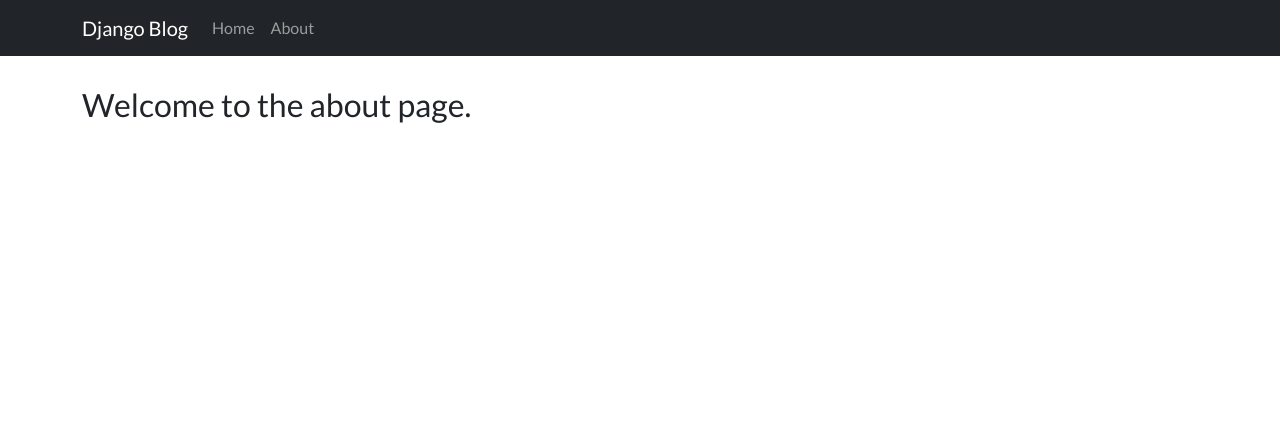
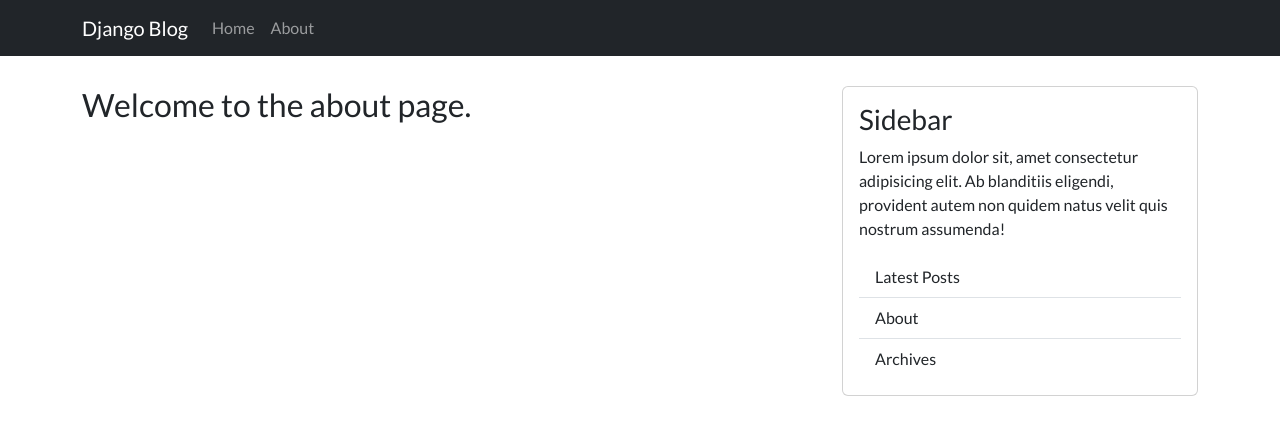
Before and after one commit to lpasiak/django-blog, a Django app: template blog/templates/blog/about.html in a window 1280 px wide. Shown: the top 435 px of the page. Run offline with Django 5.2, Linux system fonts and the light colour scheme; the template is opened without the code that fills it, so the values that code supplies are empty.

Commit message:
Added sidebar and prettier posts

```diff
--- a/blog/templates/blog/base.html
+++ b/blog/templates/blog/base.html
@@ -38,7 +38,27 @@
     </nav>
 
     <main class="container">
-    {% block content %}{% endblock %}
+        <div class="row">
+            <!-- Main content area -->
+            <div class="col-md-8">
+                {% block content %}{% endblock %}
+            </div>
+
+            <!-- Sidebar -->
+            <div class="col-md-4">
+                <div class="card">
+                    <div class="card-body">
+                        <h3 class="card-title">Sidebar</h3>
+                        <p class="card-text">Lorem ipsum dolor sit, amet consectetur adipisicing elit. Ab blanditiis eligendi, provident autem non quidem natus velit quis nostrum assumenda!</p>
+                        <ul class="list-group list-group-flush">
+                            <li class="list-group-item"><a href="{% url 'blog-home' %}" class="text-dark text-decoration-none">Latest Posts</a></li>
+                            <li class="list-group-item"><a href="{% url 'blog-about' %}" class="text-dark text-decoration-none">About</a></li>
+                            <li class="list-group-item">Archives</li>
+                        </ul>
+                    </div>
+                </div>
+            </div>
+        </div>
     </main>
 
     <script src="https://cdn.jsdelivr.net/npm/bootstrap@5.3.3/dist/js/bootstrap.bundle.min.js" integrity="sha384-YvpcrYf0tY3lHB60NNkmXc5s9fDVZLESaAA55NDzOxhy9GkcIdslK1eN7N6jIeHz" crossorigin="anonymous"></script>
```
Also changed, not shown: blog/templates/blog/home.html (+7 -3 lines).
